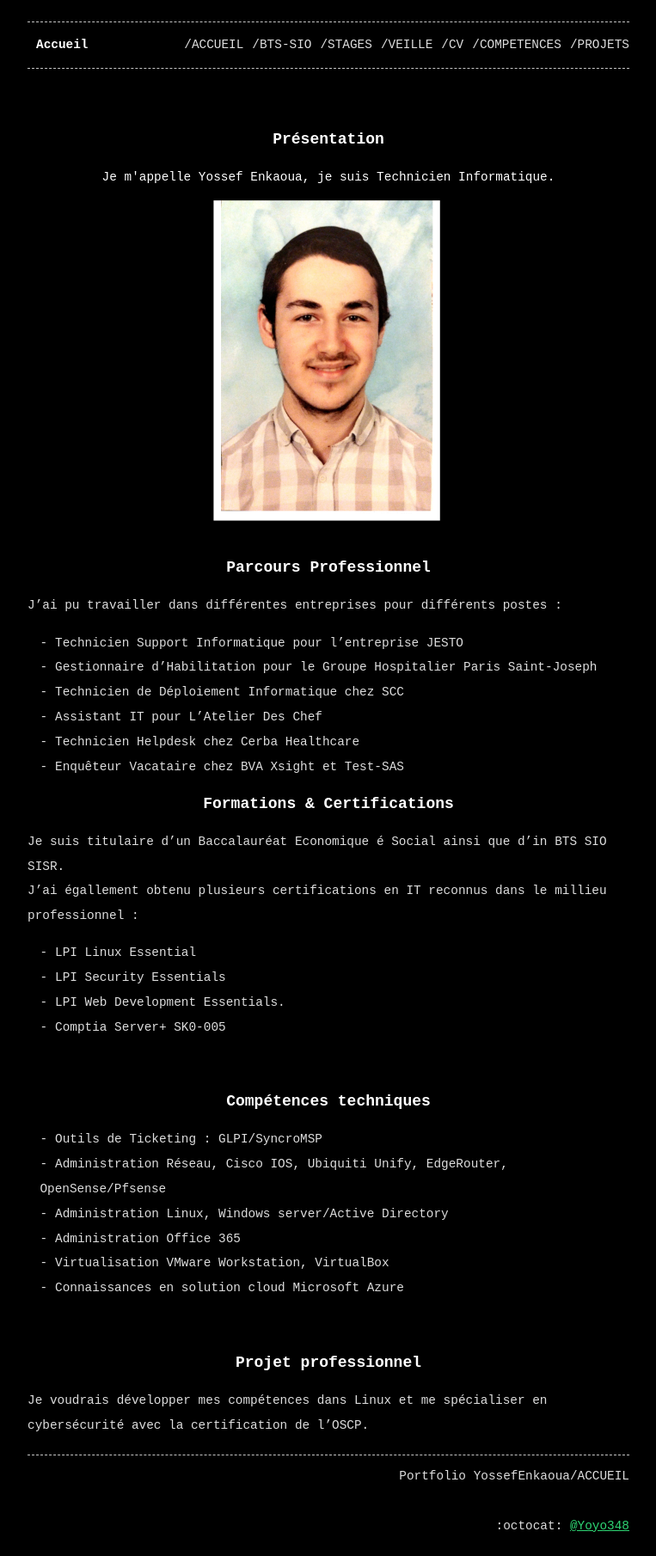
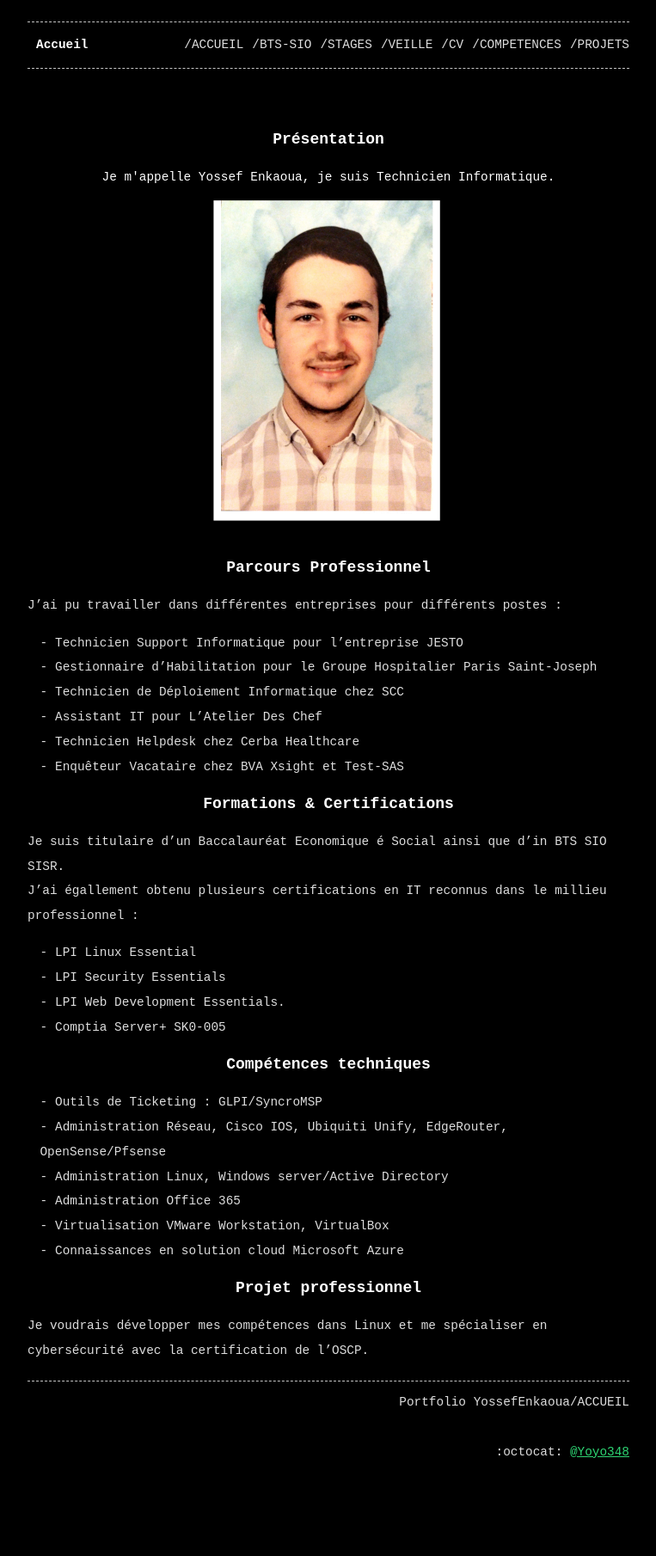
Before and after one commit to Yoyo348/ga_blog, a Jekyll site: the page built from index.md, in a window 1280 px wide. Shown: the whole page at 86% size, without its empty margins (258-1021 px from the left). Built offline with Jekyll 4.4.1, drawn with Linux system fonts in a browser that asks for light colours; after the commit the page ends 1723 px from its top, so only the background shows below that.

Commit message:
Update index.md

```diff
--- a/index.md
+++ b/index.md
@@ -29,7 +29,7 @@ J'ai égallement obtenu plusieurs certifications en IT reconnus dans le millieu
 - LPI Web Development Essentials.
 - Comptia Server+ SK0-005
 
-<br><strong><center><font size="4"> Compétences techniques </font></center></strong>
+<strong><center><font size="4"> Compétences techniques </font></center></strong>
 
 - Outils de Ticketing : GLPI/SyncroMSP
 - Administration Réseau, Cisco IOS, Ubiquiti Unify, EdgeRouter, OpenSense/Pfsense
@@ -38,6 +38,6 @@ J'ai égallement obtenu plusieurs certifications en IT reconnus dans le millieu
 - Virtualisation VMware Workstation, VirtualBox
 - Connaissances en solution cloud Microsoft Azure
 
-<br><strong><center><font size="4"> Projet professionnel </font></center></strong>
+<strong><center><font size="4"> Projet professionnel </font></center></strong>
 
 Je voudrais développer mes compétences dans Linux et me spécialiser en cybersécurité avec la certification de l'OSCP.
```
